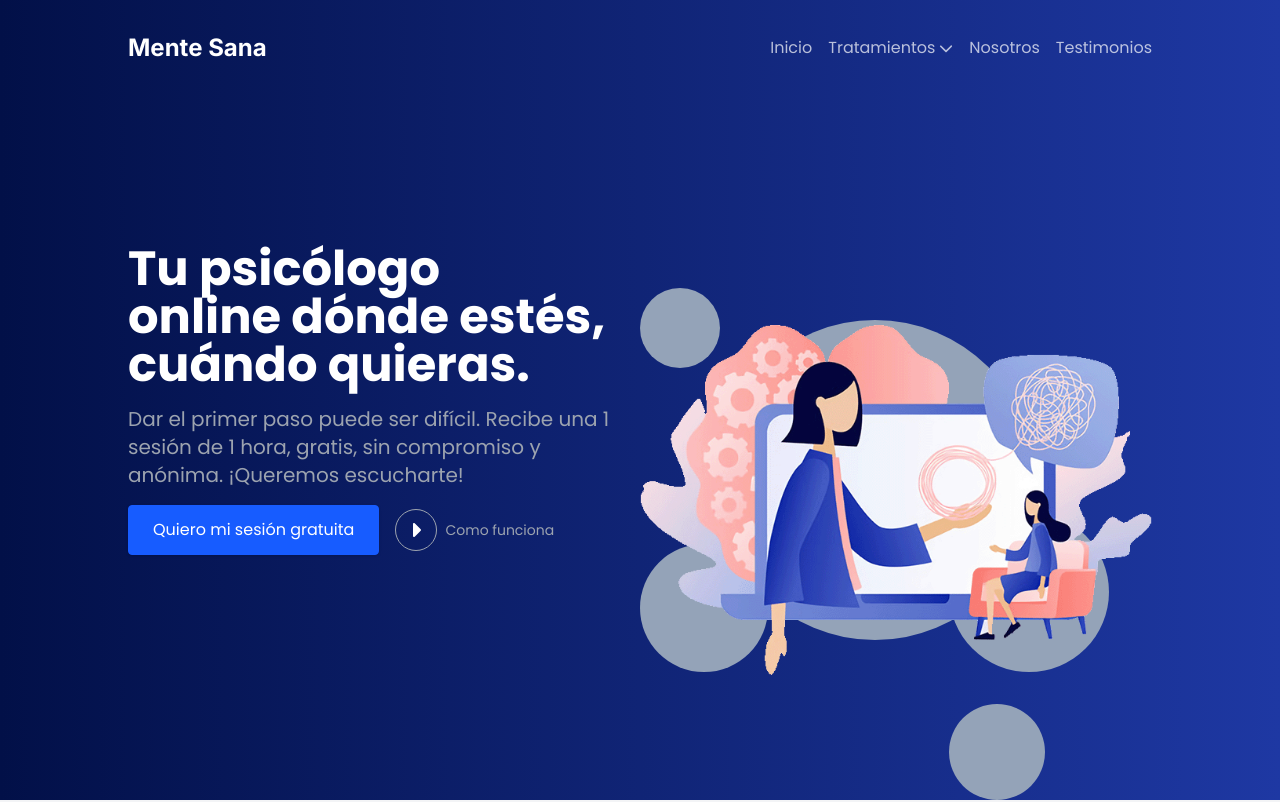
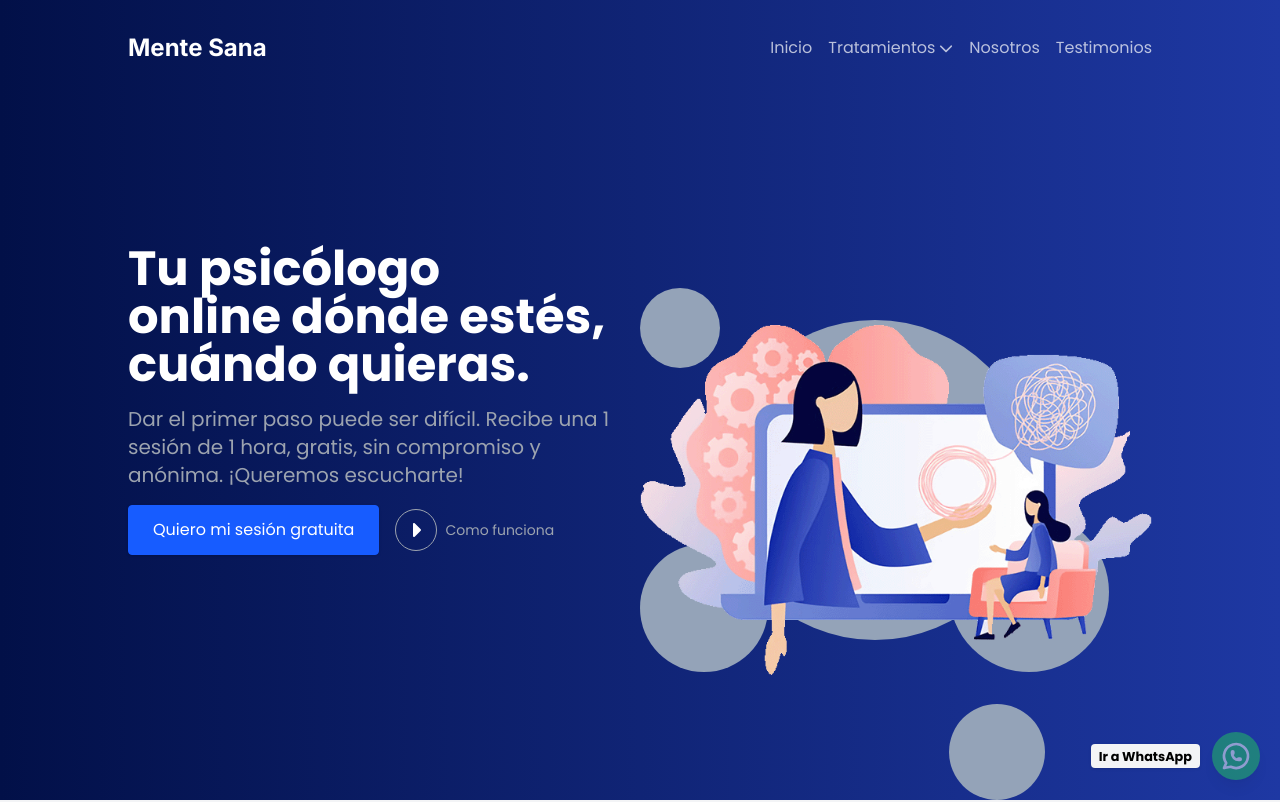
Before and after one commit to DarCkly666/mente-sana-psicologia, a Next.js app: page / in a window 1280 px wide. Shown: the top 802 px of the page. Built offline with nearby package versions, Linux system fonts and the light colour scheme.

Commit message:
Added WhatsApp button

```diff
--- a/src/components/Footer.tsx
+++ b/src/components/Footer.tsx
@@ -19,9 +19,9 @@ export default function Footer() {
             Políticas
           </h3>
           <ul className="space-y-2">
-            <li>Política de Privacidad</li>
-            <li>Política de Cookies</li>
-            <li>Términos y Condiciones</li>
+            <li className="hover:text-white">Política de Privacidad</li>
+            <li className="hover:text-white">Política de Cookies</li>
+            <li className="hover:text-white">Términos y Condiciones</li>
           </ul>
         </div>
         <div>
@@ -29,10 +29,10 @@ export default function Footer() {
             Tratamientos
           </h3>
           <ul className="space-y-2">
-            <li>Ansiedad y Depresión</li>
-            <li>Autoestima</li>
-            <li>Psicología Infantil</li>
-            <li>Duelo</li>
+            <li className="hover:text-white">Ansiedad y Depresión</li>
+            <li className="hover:text-white">Autoestima</li>
+            <li className="hover:text-white">Psicología Infantil</li>
+            <li className="hover:text-white">Duelo</li>
           </ul>
         </div>
         <div>
@@ -40,9 +40,9 @@ export default function Footer() {
             Tratamientos
           </h3>
           <ul className="space-y-2">
-            <li>Ámbito Laboral</li>
-            <li>Terapia de Parejas</li>
-            <li>Drogodependencias</li>
+            <li className="hover:text-white">Ámbito Laboral</li>
+            <li className="hover:text-white">Terapia de Parejas</li>
+            <li className="hover:text-white">Drogodependencias</li>
           </ul>
         </div>
       </div>
@@ -97,6 +97,32 @@ export default function Footer() {
           © 2022 Mente Sana - Todos los derechos reservados
         </p>
       </div>
+      <span className="fixed bottom-5 right-5 z-40 flex items-center">
+        <span className="mr-3 bg-gray-100 shadow px-2 rounded text-black font-bold">
+          <small>Ir a WhatsApp</small>
+        </span>
+        <a
+          href="https://web.whatsapp.com/send?phone=34613128041&text=Hola%21%2C+quiero+hablar+con+algui%C3%A9n"
+          className="p-2 bg-green-500 rounded-full hover:animate-none hover:scale-110 transition-all duration-300 ease-in-out shadow-lg animate-pulse"
+        >
+          <svg
+            xmlns="http://www.w3.org/2000/svg"
+            width="32"
+            height="32"
+            viewBox="0 0 24 24"
+            fill="none"
+            stroke="currentColor"
+            stroke-width="2"
+            stroke-linecap="round"
+            stroke-linejoin="round"
+            className="icon icon-tabler icons-tabler-outline icon-tabler-brand-whatsapp"
+          >
+            <path stroke="none" d="M0 0h24v24H0z" fill="none" />
+            <path d="M3 21l1.65 -3.8a9 9 0 1 1 3.4 2.9l-5.05 .9" />
+            <path d="M9 10a.5 .5 0 0 0 1 0v-1a.5 .5 0 0 0 -1 0v1a5 5 0 0 0 5 5h1a.5 .5 0 0 0 0 -1h-1a.5 .5 0 0 0 0 1" />
+          </svg>
+        </a>
+      </span>
     </footer>
   );
 }
```
